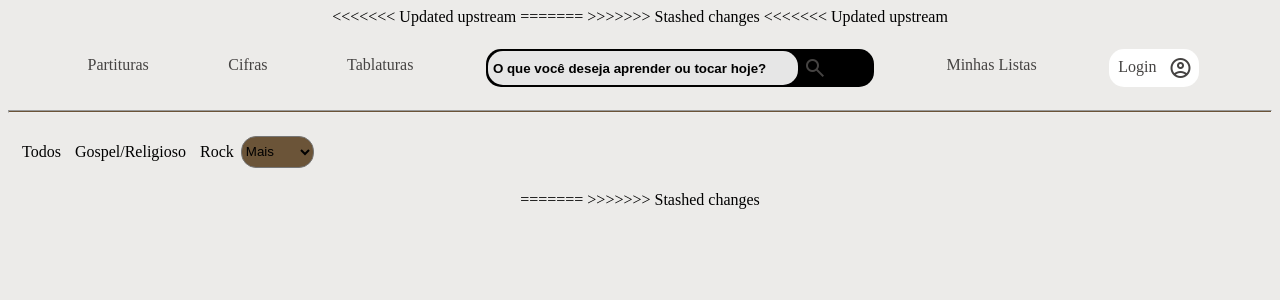
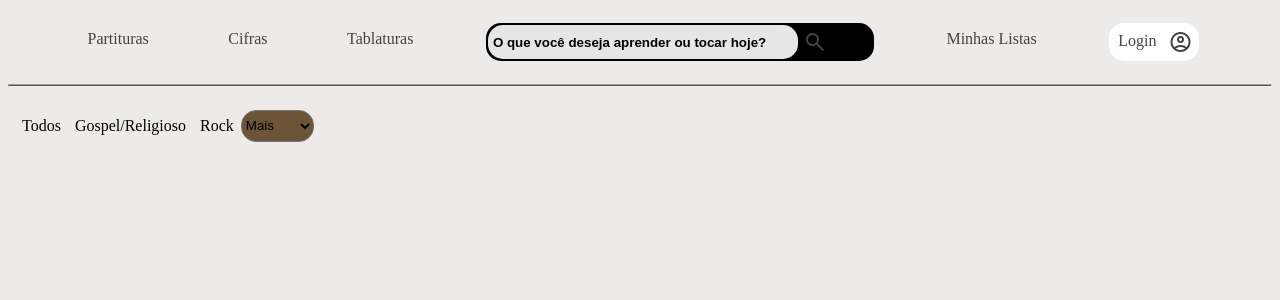
Before and after one commit to MateusJuan/art-music, a Flask app: template templates/cifras.html in a window 1280 px wide. Shown: the top 300 px of the page. Run offline with Flask 3, Linux system fonts and the light colour scheme; the template is opened without the code that fills it, so the values that code supplies are empty.

Commit message:
06/12/2024

```diff
--- a/templates/cifras.html
+++ b/templates/cifras.html
@@ -1,15 +1,10 @@
 <!DOCTYPE html>
-<<<<<<< Updated upstream
 <html lang="pt-br">
-=======
-<html lang="en">
->>>>>>> Stashed changes
 <head>
     <meta charset="UTF-8">
     <meta name="viewport" content="width=device-width, initial-scale=1.0">
     <link rel="stylesheet" href="{{ url_for('static', filename='css/index.css') }}">
     <link rel="stylesheet" href="https://fonts.googleapis.com/css2?family=Material+Symbols+Outlined:opsz,wght,FILL,GRAD@20..48,100..700,0..1,-50..200">
-<<<<<<< Updated upstream
     <link rel="shortcut icon" href="{{url_for('static' , filename='img/art_music.ico')}}" type="image/x-icon">
     <title>Art`Music</title>
 </head>
@@ -71,14 +66,6 @@
             <option value="3">Clássica</option>
         </select>
     </ul>
-    <script src="cifras.js"></script>
+    <script src="cifras.js"></script
 </body>
 </html>
-=======
-    <title>Cifras</title>
-</head>
-<body>
-
-</body>
-</html>
->>>>>>> Stashed changes
```
